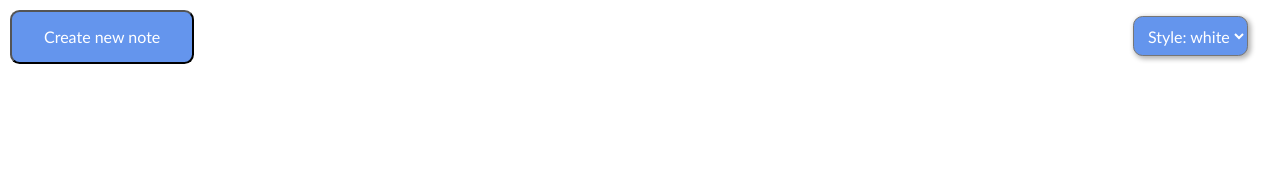
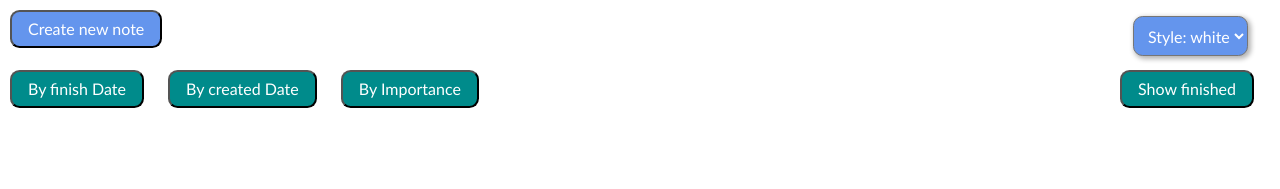
Before and after one commit to riesendaniel/onenote, a website: page src/index.html in a window 1280 px wide. Drawn offline with Linux system fonts and the light colour scheme.

Commit message:
refactoring

```diff
--- a/src/css/style.css
+++ b/src/css/style.css
@@ -44,7 +44,7 @@ body {
     background-color: cornflowerblue; /* blue */
     border-radius: 0.6em;
     color: white;
-    padding: 1.0em 2.0em;
+    padding: 0.5em 1.0em;
     text-align: center;
     text-decoration: none;
     display: inline-block;
@@ -53,11 +53,19 @@ body {
     transition-duration: 0.4s;
     cursor: pointer;
 }
+#menu1 button {
+    background: darkcyan;
+}
+#menu4 button {
+    background: darkcyan;
+}
 
 .createNoteForm button:hover, button:hover {
     background-color: white;
     color: black;
 }
+
+
 
 .createNoteForm fieldset {
     border: 0;
@@ -84,29 +92,62 @@ select:focus::-ms-value {
 }
 
 #container {
+    /*
     display: flex;
     flex-direction: row;
     flex-wrap: nowrap;
     justify-content: space-between;
-    align-items: flex-start;
+    align-items: flex-start;*/
+    margin:0;
+    display: grid;
+    height: 100vh;
+
+    grid-template-columns: 20%;
+    grid-template-rows: 60px 60px calc(100% - 120px);
+    grid-template-areas:
+            "header1 header1 header1 header4"
+            "menu1 menu1 menu1 menu4"
+            "main main main main"
+
 }
 
-#item1 {
-    flex-grow: 1;
+#header1 {
+    /*flex-grow: 1;*/
+    grid-area: header1;
 }
 
-#item2 {
+#header4 {
+    /*
     flex-grow: 2;
     text-align: right;
+    padding: 1.0em 2.0em;*/
+
+    text-align: right;
     padding: 1.0em 2.0em;
+    grid-area: header4;
 }
 
+#menu1 {
+    grid-area: menu1;
+}
+
+#menu4 {
+    grid-area: menu4;
+    text-align: right;
+    padding: 0em 1.0em;
+}
+
+#main {
+    grid-area: main;
+}
 
 /* Notes List */
 h2, p {
     /* unnötig */
     font-size: 100%;
     font-weight: normal;
+    text-overflow: ellipsis;
+    overflow: hidden;
 }
 
 ul, li {
--- a/src/index.html
+++ b/src/index.html
@@ -7,12 +7,12 @@
 </head>
 <body>
     <div id="container">
-        <div id="item1">
+        <div id="header1">
             <form method="get" action="createNote.html">
                 <button type="submit">Create new note</button>
             </form>
         </div>
-        <div id="item2">
+        <div id="header4">
             <form>
                 <select onchange="changeColor(this)">
                     <option value="white">Style: white</option>
@@ -20,8 +20,17 @@
                 </select>
             </form>
         </div>
+        <div id="menu1">
+            <button type="submit">By finish Date</button>
+            <button type="submit">By created Date</button>
+            <button type="submit">By Importance</button>
+        </div>
+        <div id="menu4">
+            <button type="submit">Show finished</button>
+        </div>
+        <div id="main"><ul id="notes"></ul></div>
     </div>
-    <ul id="notes"></ul>
-    <script src="js/oneNote.js"></script>
+    <script src="js/app.js"></script>
+    <script src="js/notesStorage.js"></script>
 </body>
 </html>
--- a/src/js/oneNote.js
+++ b/src/js/app.js
@@ -6,12 +6,6 @@ if (!color) {
 color = JSON.parse(color);
 document.body.style.backgroundColor = color;
 
-var notes = sessionStorage.getItem("notes");
-if (!notes) {
-    sessionStorage.setItem("notes", JSON.stringify([]));
-    notes = sessionStorage.getItem("notes");
-}
-notes = JSON.parse(notes);
 
 function changeColor(form_element) {
     sessionStorage.setItem("color", JSON.stringify(form_element.value));
@@ -51,17 +45,16 @@ function s4() {
 
 function sendButtonClickEvent(event){
     if(document.getElementById("title").checkValidity() && document.getElementById("description").checkValidity()) {
-        var json = JSON.parse('{"id":"' + guid() + '", "title":"' + document.getElementById("title").value + '", "status": "offen", "description":"'
+        var note = JSON.parse('{"id":"' + guid() + '", "title":"' + document.getElementById("title").value + '", "status": "offen", "description":"'
             + document.getElementById("description").value + '", "rating":1, "erledigtbis":"2018-12-01"}');
-        notes.push(json);
-        sessionStorage.setItem("notes", JSON.stringify(notes));
+        addNote(note)
         window.location.replace("index.html");
     }
 }
 
-function renderSongs() {
+function renderNotes() {
     if (document.getElementById("notes")) {
-        document.getElementById("notes").innerHTML = createNotesList(notes);
+        document.getElementById("notes").innerHTML = createNotesList(getNotes());
     }
 }
 
@@ -72,6 +65,6 @@ function submitButton() {
 }
 
 window.onload = function () {
-    renderSongs();
+    renderNotes();
     submitButton();
 }
--- /dev/null
+++ b/src/js/notesStorage.js
@@ -0,0 +1,30 @@
+var notes = sessionStorage.getItem("notes");
+if (!notes) {
+    sessionStorage.setItem("notes", JSON.stringify([]));
+    notes = sessionStorage.getItem("notes");
+}
+notes = JSON.parse(notes);
+
+function compareNotes(s1, s2) {
+    return s1.title < s2.title;
+}
+
+function getNotes(orderBy, filterBy) {
+    return notes;
+}
+
+function addNote(note){
+    notes.push(note);
+    sessionStorage.setItem("notes", JSON.stringify(notes));
+}
+function updateNote(note){
+
+}
+
+function getNoteById(id){
+    notes.forEach(function (note) {
+        if(note.id === id){
+            return note;
+        }
+    });
+}
```
Also changed, not shown: src/createNote.html (+2 -1 lines).
